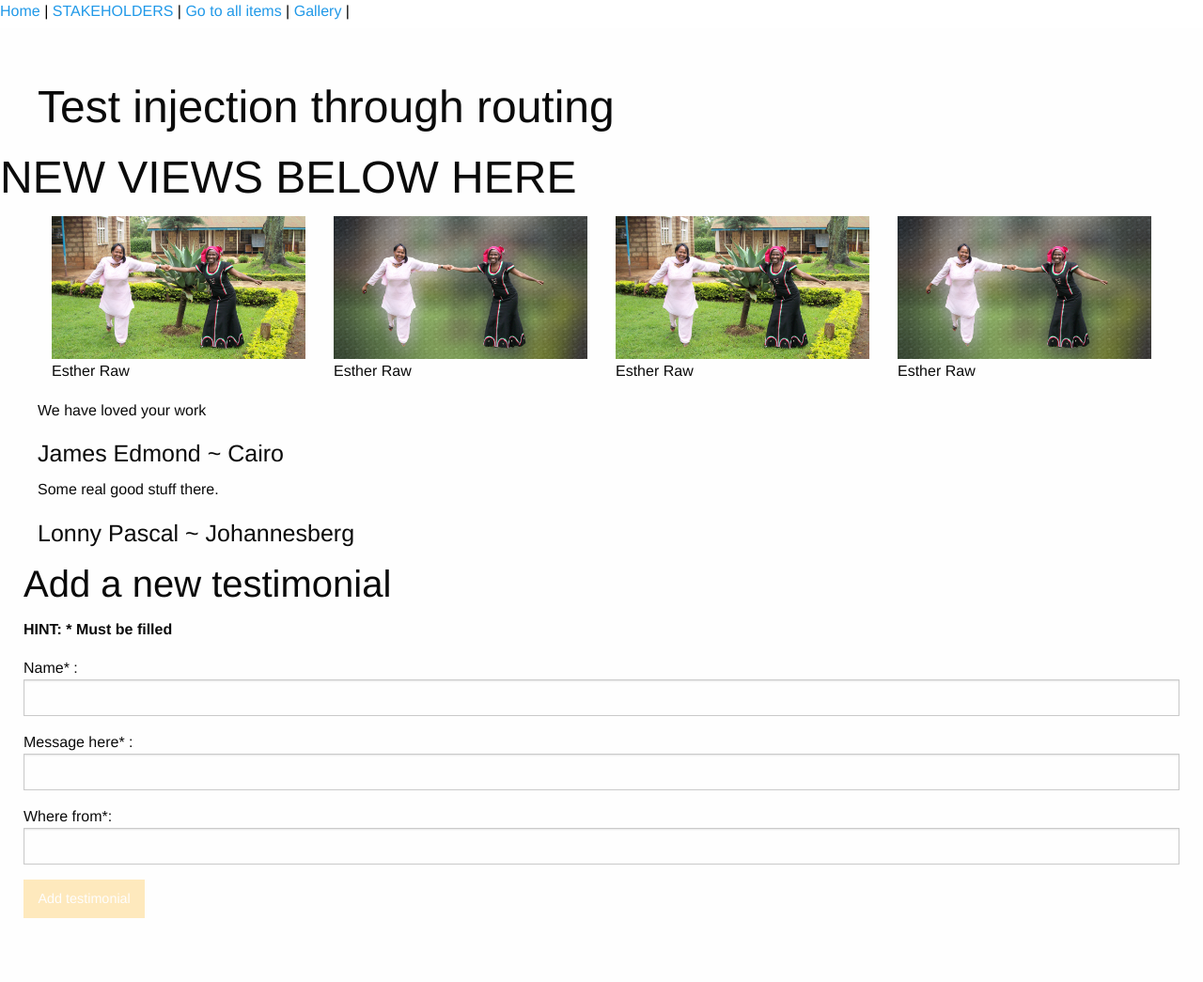
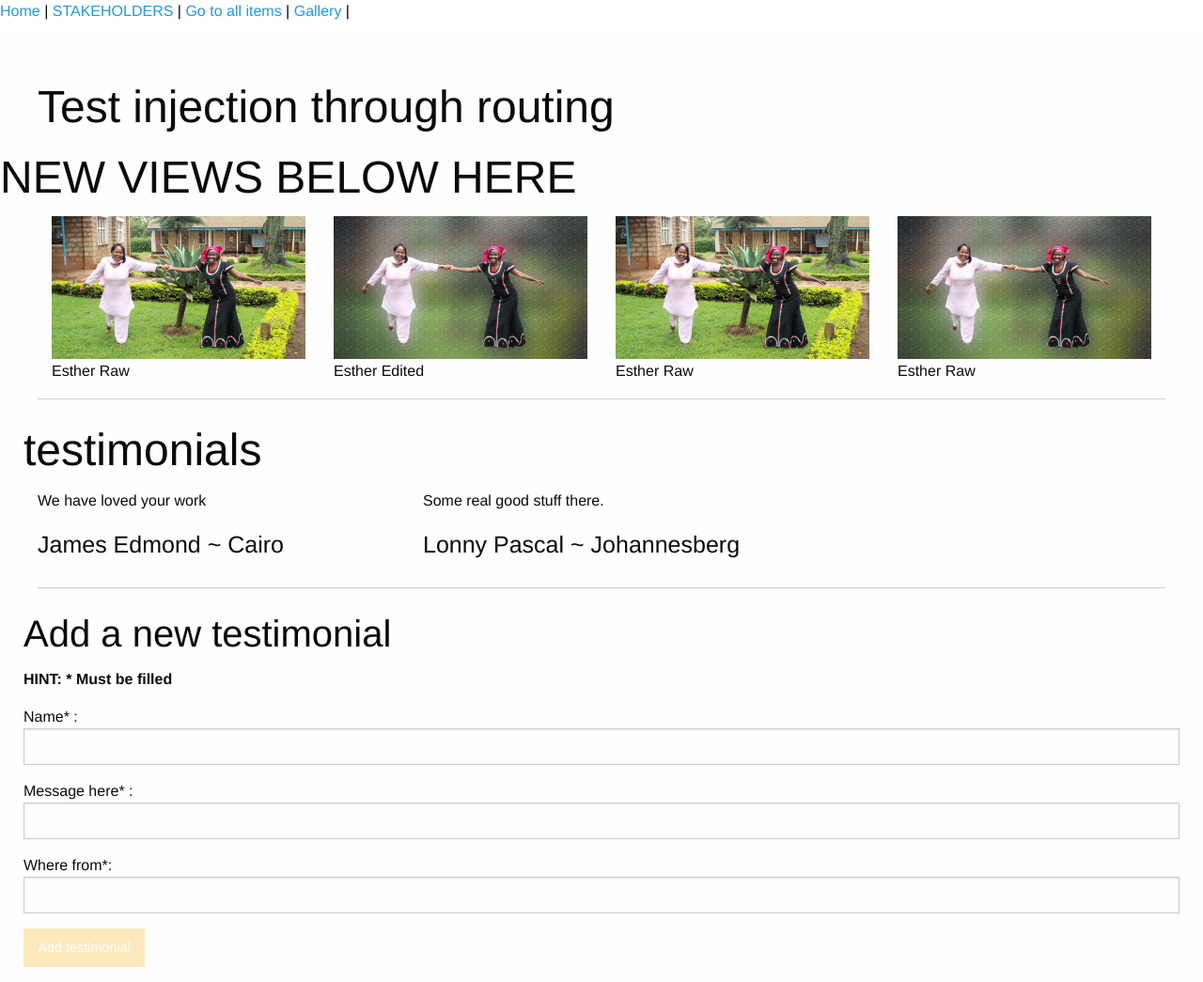
Before and after one commit to victsomie/AngularHack, a plain HTML site: page index.html at #!/home in a window 1280 px wide. Shown: the whole page at 94% size. Before the commit the page ends 993 px from the top, so only its background shows below. Drawn offline with Linux system fonts and the light colour scheme.

Commit message:
Add Factory: testimonial section working with factory now

```diff
--- a/gallery.html
+++ b/gallery.html
@@ -4,14 +4,18 @@
         <p > {{ image.name }}</p>
     </div>
 
-    <div class="row">
+    <hr>
+    <div class="row large-up-3">
+         <h1>testimonials</h1>
         <div class="column" data-ng-repeat = "testimonial in testimonials">
+
 
                 <p>{{ testimonial.content }}</p>
                 <h4> {{ testimonial.who }} ~ {{ testimonial.from }} </h4>
 
         </div>
     </div>
+    <hr>
 
     <div class="row">
         <h2>Add a new testimonial</h2>
--- a/js/app.js
+++ b/js/app.js
@@ -27,7 +27,32 @@ $(document).foundation();
 
             // Adding multiple controllers
             var controllers = {};
-            controllers.testController = function ($scope){
+
+
+
+            // Creating a factory
+            app.factory('simpleFactory', function(){
+                // NB: You could do your calls for external data here now
+                var testimonials = [
+                    {who: "James Edmond", from: "Cairo", content: "We have loved your work"},
+                    {who: "Lonny Pascal", from: "Johannesberg", content: "Some real good stuff there. "},
+                ];
+
+                // Create an empty factory object
+                var factory = {};
+
+                // Create the methods to do 'stuff' - under the factory object created
+                factory.getTestimonials = function(){
+                    return testimonials;
+                };
+
+                // MUST HAVE THIS RETURN
+                return factory;
+
+            });
+
+            // Note that simpleFactory (a factory is put in here)
+            controllers.testController = function ($scope, simpleFactory){
 
                 $scope.members = [
                     {firstName : 'Peter',secondName : 'Habert',location :'Turkey'},
@@ -35,13 +60,21 @@ $(document).foundation();
                 ];
                 $scope.images = [
                     {name: 'Esther Raw', photo : 'img/eswithfriend.jpg'},
-                    {name: 'Esther Raw', photo : 'img/eswithfriend2.jpg'},                        {name: 'Esther Raw', photo : 'img/eswithfriend.jpg'},
+                    {name: 'Esther Edited', photo : 'img/eswithfriend2.jpg'},                        {name: 'Esther Raw', photo : 'img/eswithfriend.jpg'},
                     {name: 'Esther Raw', photo : 'img/eswithfriend2.jpg'}
                 ];
-                $scope.testimonials = [
-                    {who: "James Edmond", from: "Cairo", content: "We have loved your work"},
-                    {who: "Lonny Pascal", from: "Johannesberg", content: "Some real good stuff there. "},
-                ];
+                $scope.testimonials = [];
+
+                $scope.testimonials = simpleFactory.getTestimonials();
+
+                // You could create testimonials this way too
+                /*
+                init();
+                function init(){
+                    $scope.testimonials = simpleFactory.getTestimonials();
+                }
+                */
+
 
                 $scope.addTestimonial = function (){
                     $scope.testimonials.push(
@@ -94,4 +127,5 @@ $(document).foundation();
                     }]);
 
 
+
         })();
```
